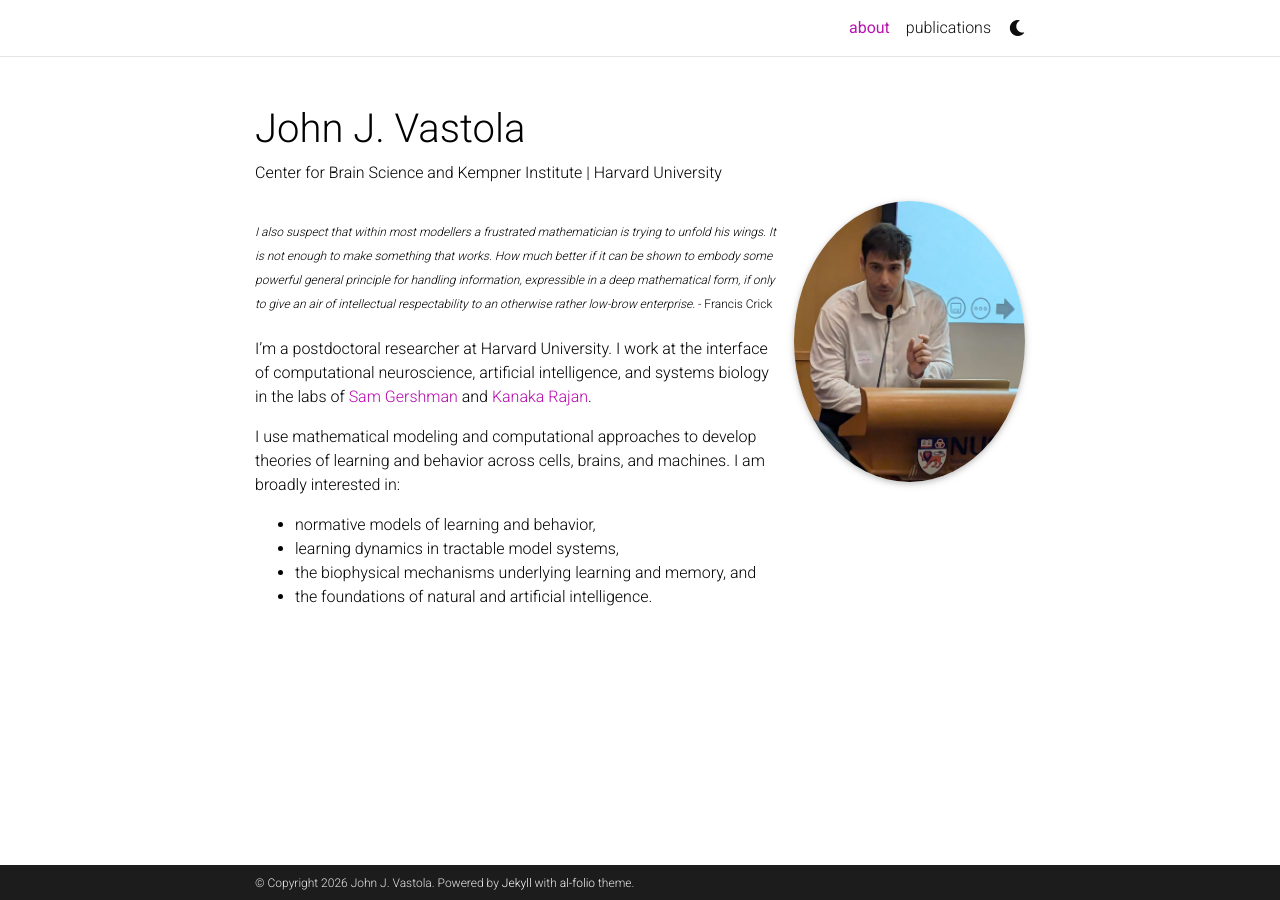
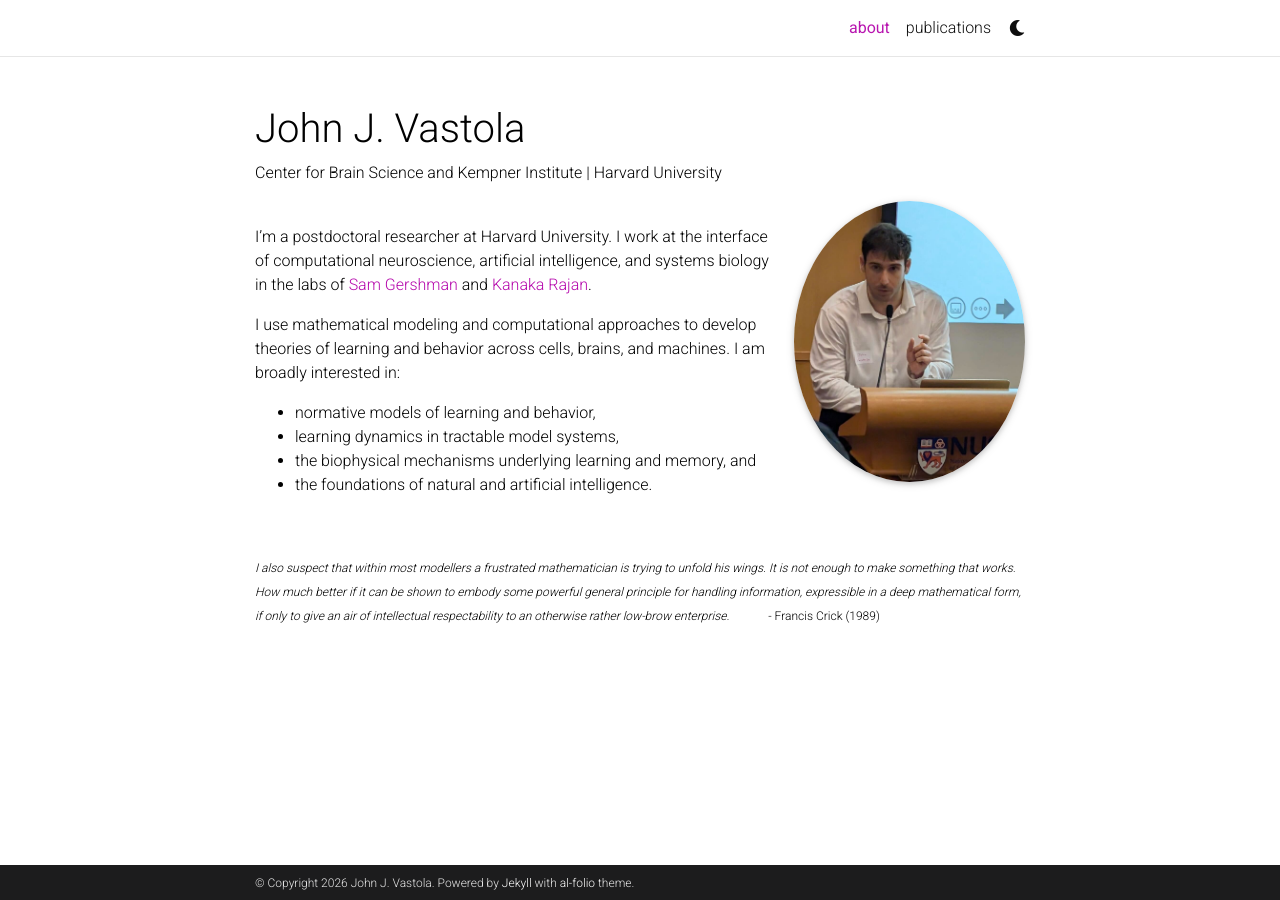
Before and after one commit to john-vastola/john-vastola.github.io, a Jekyll site: the page built from _pages/about.md, in a window 1280 px wide. Built offline with Jekyll 4.4.1, drawn with Linux system fonts in a browser that asks for light colours; full-size pictures stand in for the smaller copies a plugin makes; comment, search, counter and statistics services are not loaded; a style sheet for code colours, icons or effects is not loaded.

Commit message:
updated about

```diff
--- a/_pages/about.md
+++ b/_pages/about.md
@@ -14,8 +14,6 @@
 selected_papers: false # includes a list of papers marked as "selected={true}"
 social: false  # includes social icons at the bottom of the page
 ---
-<sup>*I also suspect that within most modellers a frustrated mathematician is trying to unfold his wings. It is not enough to make something that works. How much better if it can be shown to embody some powerful general principle for handling information, expressible in a deep mathematical form, if only to give an air of intellectual respectability to an otherwise rather low-brow enterprise.* - Francis Crick</sup>
-<br/>
 
 I'm a postdoctoral researcher at Harvard University. I work at the interface of computational neuroscience, artificial intelligence, and systems biology in the labs of [Sam Gershman](https://gershmanlab.com/) and [Kanaka Rajan](https://www.rajanlab.com/).
 
@@ -24,3 +22,7 @@
 - learning dynamics in tractable model systems,
 - the biophysical mechanisms underlying learning and memory, and
 - the foundations of natural and artificial intelligence.
+
+<br/>
+<br/>
+<sup>*I also suspect that within most modellers a frustrated mathematician is trying to unfold his wings. It is not enough to make something that works. How much better if it can be shown to embody some powerful general principle for handling information, expressible in a deep mathematical form, if only to give an air of intellectual respectability to an otherwise rather low-brow enterprise.* &emsp;&emsp;&emsp;- Francis Crick (1989)</sup>
```
